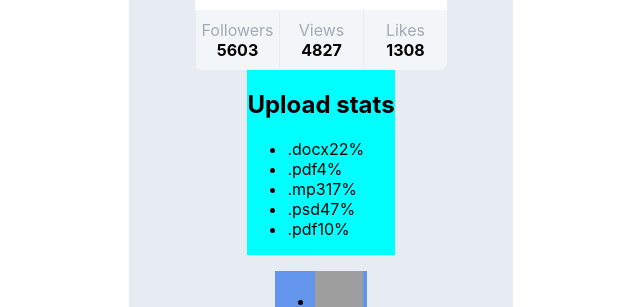
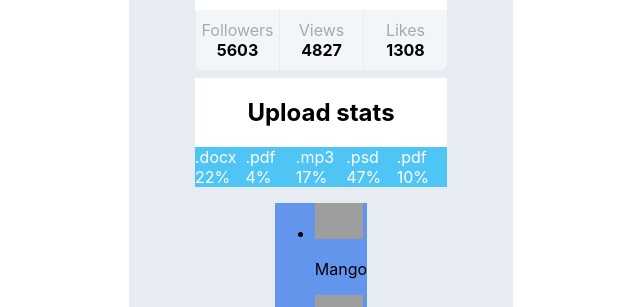
Before and after one commit to userzahar/goit-react-hw-01-components, a React (Create React App) app: page / in a window 1280 px wide. Shown: the part 256-563 px from the top of the page, without its empty margins (319-959 px from the left). Built offline with nearby package versions, Linux system fonts and the light colour scheme; grey boxes are pictures that could not be loaded.

Commit message:
початкові стилі статистики

```diff
--- a/src/components/statistics/Statistics.jsx
+++ b/src/components/statistics/Statistics.jsx
@@ -1,6 +1,6 @@
 import statCSS from './Statistics.module.css';
 export const Statistics = ({ title, stats }) => {
-    return <section className={statCSS.statistics}> <h2>{title}</h2> <ul className="stat-list">
+    return <section className={statCSS.statistics}> <h2>{title}</h2> <ul className={statCSS.statList}>
         {stats.map(({ label, percentage, id }) => {
             return <li className="item" key={id}>
                 <span className="label">{label}</span>
--- a/src/components/statistics/Statistics.module.css
+++ b/src/components/statistics/Statistics.module.css
@@ -1,3 +1,28 @@
 .statistics {
-    background-color: aqua;
+    margin-top: 8px;
+    width: 70%;
+    display: flex;
+    align-items: center;
+    flex-direction: column;
+    background-color: #fff;
+
 }
+
+.statList {
+    width: 100%;
+    list-style: none;
+    display: flex;
+    justify-content: space-around;
+    padding: 0;
+    margin: 0;
+    height: 40px;
+}
+
+.statList li {
+    background-color: rgb(78, 197, 245);
+    display: flex;
+    flex-direction: column;
+    color: #fff;
+    width: 100%;
+    height: 100%;
+}
```
